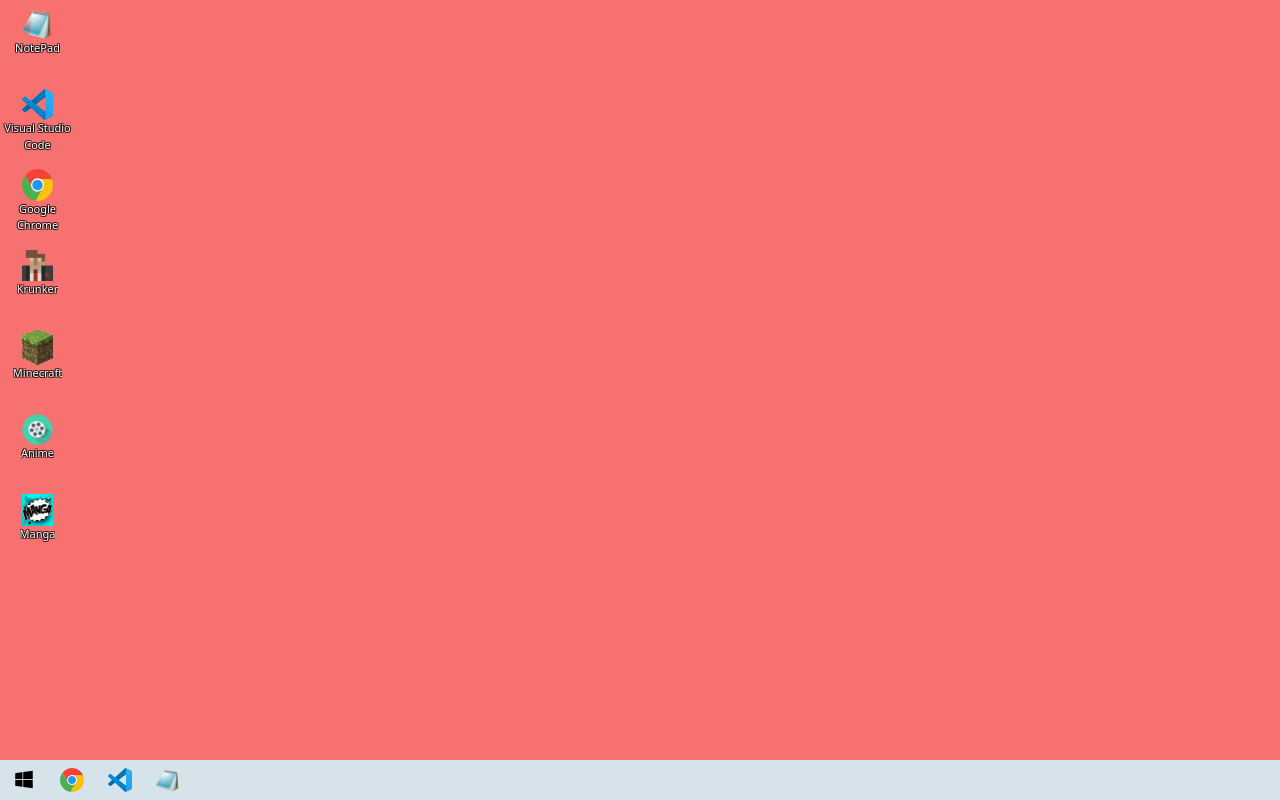
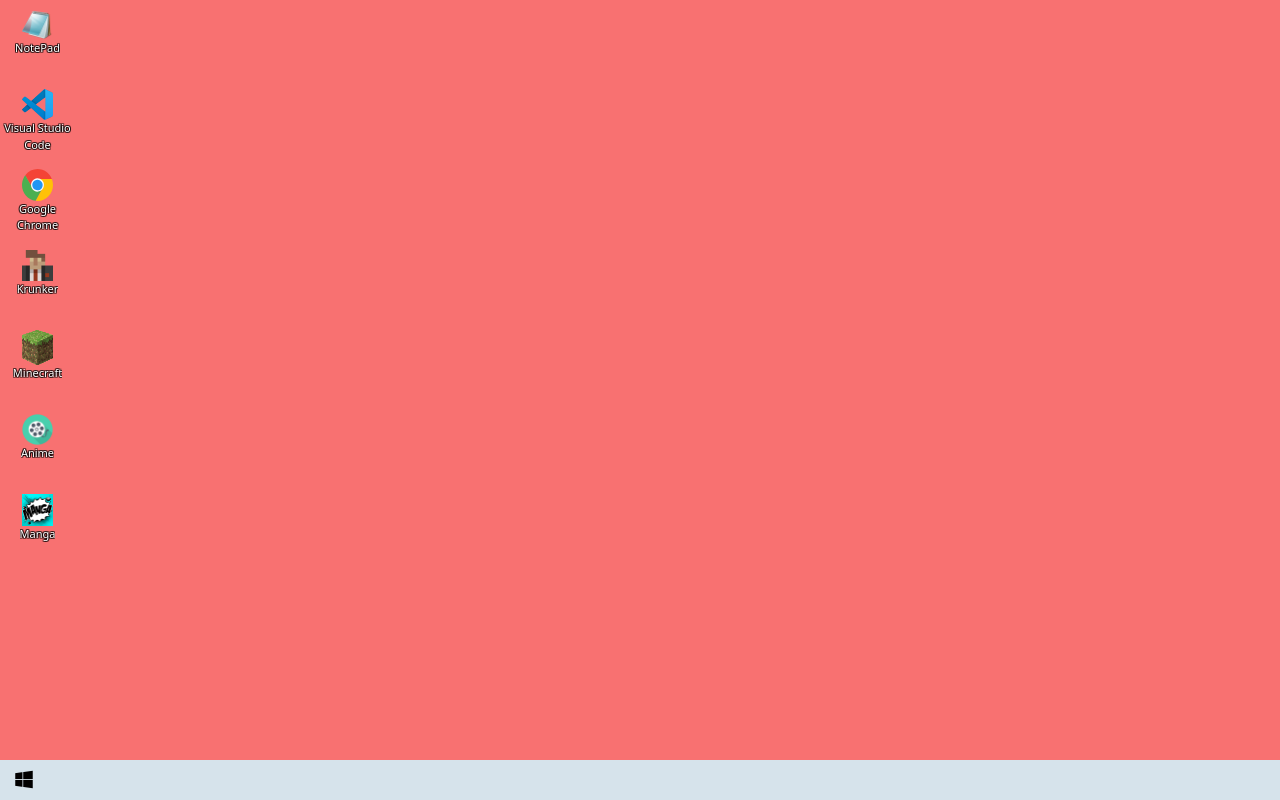
Before and after one commit to vuongle2609/Windows-10, a React (Create React App) app: page / in a window 1280 px wide. Built offline with nearby package versions, Linux system fonts and the light colour scheme.

Commit message:
add trayicon action

```diff
--- a/src/components/Apps/Anime.js
+++ b/src/components/Apps/Anime.js
@@ -5,7 +5,7 @@ const Anime = () => {
   const { setAnime } = useStore();
 
   return (
-    <WindowsBase name="Anime" resizer="anime" appClose={setAnime}>
+    <WindowsBase name="Anime" resizer="anime" appClose={setAnime} num={5}>
       <div className="w-full h-full bg-white flex flex-col">
         <div className="w-full flex-1 bg-red-200">
           <iframe
--- a/src/components/Apps/Chrome.js
+++ b/src/components/Apps/Chrome.js
@@ -7,7 +7,7 @@ const NotePad = () => {
   } = useStore();
 
   return (
-    <WindowsBase name="Chrome" resizer="chrome" appClose={setChrome}>
+    <WindowsBase name="Chrome" resizer="chrome" appClose={setChrome} num={0}>
       <div className="w-full h-full bg-white flex flex-col">
         <div className="border-b-[1px] border-gray-300 flex items-center py-1 px-2">
           <i className="fa-regular fa-arrow-left px-2 "></i>
--- a/src/components/Apps/Krunker.js
+++ b/src/components/Apps/Krunker.js
@@ -5,7 +5,7 @@ const Krunker = () => {
   const { setKrunker } = useStore();
 
   return (
-    <WindowsBase name="Krunker" resizer="krunker" appClose={setKrunker}>
+    <WindowsBase name="Krunker" resizer="krunker" appClose={setKrunker} num={3}>
       <div className="w-full h-full bg-white flex flex-col">
         <div className="w-full flex-1 bg-red-200">
           <iframe
--- a/src/components/Apps/Manga.js
+++ b/src/components/Apps/Manga.js
@@ -5,7 +5,7 @@ const Manga = () => {
   const { setManga } = useStore();
 
   return (
-    <WindowsBase name="Manga" resizer="manga" appClose={setManga}>
+    <WindowsBase name="Manga" resizer="manga" appClose={setManga} num={6}>
       <div className="w-full h-full bg-white flex flex-col">
         <div className="w-full flex-1 bg-red-200">
           <iframe
--- a/src/components/Apps/Minecraft.js
+++ b/src/components/Apps/Minecraft.js
@@ -5,7 +5,7 @@ const Minecraft = () => {
   const { setMinecraft } = useStore();
 
   return (
-    <WindowsBase name="Minecraft" resizer="minecraft" appClose={setMinecraft}>
+    <WindowsBase name="Minecraft" resizer="minecraft" appClose={setMinecraft} num={4}>
       <div className="w-full h-full bg-white flex flex-col">
         <div className="w-full flex-1 bg-red-200">
           <iframe
--- a/src/components/Apps/NotePad.js
+++ b/src/components/Apps/NotePad.js
@@ -9,6 +9,7 @@ const NotePad = () => {
       name="Untitled - Notepad"
       resizer="notePad"
       appClose={setNotePad}
+      num={2}
     >
       <div className="w-full h-full bg-white flex flex-col">
         <div className="border-b-[1px] border-black flex text-[12px] h-[20px]">
--- a/src/components/Apps/Vscode.js
+++ b/src/components/Apps/Vscode.js
@@ -5,7 +5,7 @@ const Vscode = () => {
   const { setVscode } = useStore();
 
   return (
-    <WindowsBase name="Visual Studio Code" resizer="vscode" appClose={setVscode}>
+    <WindowsBase name="Visual Studio Code" resizer="vscode" appClose={setVscode} num={1}>
       <iframe
         src="https://vscode.dev/"
         allowfullscreen
--- a/src/components/Apps/WindowsBase.js
+++ b/src/components/Apps/WindowsBase.js
@@ -4,15 +4,17 @@ import { useState, useEffect } from "react";
 import useStore from "../../store";
 
 const WindowsBase = (props) => {
-  const { onApp, setOnApp } = useStore();
+  const { onApp, setOnApp, appN, setAppN } = useStore();
   const [width, setWidth] = useState("100%");
-  const [height, setHeight] = useState("96%");
+  const [height, setHeight] = useState("96.02%");
   const [position, setPosition] = useState({ x: 0, y: 0 });
   const [max, setMax] = useState(false);
 
   useEffect(() => {
     setOnApp(true);
+    setAppN(props.num);
   }, []);
+
   const handleMaxSize = () => {
     setWidth("100%");
     setHeight("96%");
@@ -27,12 +29,16 @@ const WindowsBase = (props) => {
     setMax(true);
   };
 
+  const handleMinimize = () => {
+    document.querySelector(".react-draggable").classList.add("hidden");
+  };
+
   return (
     <Draggable handle=".topBar" position={position}>
       <Resizable
         defaultSize={{
           width: "100%",
-          height: "96%",
+          height: "97%",
         }}
         minWidth="400"
         minHeight="250"
@@ -56,7 +62,12 @@ const WindowsBase = (props) => {
             <p className="text-[12px] pl-2">{props.name}</p>
             <div className="flex-1 topBar h-full"></div>
             <div className="flex items-center h-full">
-              <div className="w-[46px] flex h-full items-center justify-center">
+              <div
+                className="w-[46px] flex h-full items-center justify-center"
+                onClick={() => {
+                  handleMinimize();
+                }}
+              >
                 <i className="fa-regular fa-horizontal-rule text-[8px]"></i>
               </div>
               {!max ? (
@@ -83,6 +94,7 @@ const WindowsBase = (props) => {
               <div
                 className="w-[46px] flex h-full items-center justify-center hover:bg-[#e81123] hover:text-white"
                 onClick={() => {
+                  setAppN(null);
                   props.appClose(false);
                   setOnApp(false);
                 }}
--- a/src/components/Taskbar.js
+++ b/src/components/Taskbar.js
@@ -3,10 +3,27 @@ import useStore from "../store";
 import chrome from "../assets/icon_windows/chrome.svg";
 import vscode from "../assets/icon_windows/Visual_Studio_Code_1.35_icon.svg";
 import notepad from "../assets/icon_windows/Notepad_Vista_10.png";
+import krunker from "../assets/icon_windows/Trigger.PNG.png";
+import minecraft from "../assets/icon_windows/minecraft-1.svg";
+import movie from "../assets/icon_windows/icon-for-movie-1.jpg";
+import manga from "../assets/icon_windows/manga-icon-0.jpg";
 
 const Taskbar = () => {
-  const { setMenuOpen, menuOpen, setChrome, setNotePad, setVscode, onApp } =
-    useStore();
+  const { setMenuOpen, appN } = useStore();
+
+  const iconArr = [chrome, vscode, notepad, krunker, minecraft, movie, manga];
+
+  const handleMinimize = () => {
+    const window = document.querySelector(".react-draggable");
+
+    const isMinimize = window.classList.contains("hidden");
+
+    if (isMinimize) {
+      window.classList.remove("hidden");
+      return;
+    }
+    window.classList.add("hidden");
+  };
 
   return (
     <>
@@ -20,39 +37,17 @@ const Taskbar = () => {
         {/* <div className="h-[40px] w-[48px] flex justify-center items-center hover:bg-red-200">
           <i class="fa-regular fa-magnifying-glass reve"></i>
         </div> */}
-        <div
-          className="h-[40px] w-[48px] flex justify-center items-center hover:bg-red-200 p-2"
-          onClick={() => {
-            if (!onApp) {
-              setChrome(true);
-            }
-            console.log("k");
-          }}
-        >
-          <img src={chrome} alt="" className="w-full h-full" />
-        </div>
-        <div
-          className="h-[40px] w-[48px] flex justify-center items-center hover:bg-red-200 p-2"
-          onClick={() => {
-            if (!onApp) {
-              setVscode(true);
-            }
-            console.log("k");
-          }}
-        >
-          <img src={vscode} alt="" className="w-full h-full" />
-        </div>
-        <div
-          className="h-[40px] w-[48px] flex justify-center items-center hover:bg-red-200 p-2"
-          onClick={() => {
-            if (!onApp) {
-              setNotePad(true);
-            }
-            console.log("k");
-          }}
-        >
-          <img src={notepad} alt="" className="w-auto h-full" />
-        </div>
+
+        {appN || appN === 0 ? (
+          <div
+            className="h-[40px] w-[48px] flex justify-center items-center hover:bg-red-200 p-2"
+            onClick={handleMinimize}
+          >
+            <img src={iconArr[appN]} alt="" className="w-full h-full" />
+          </div>
+        ) : (
+          false
+        )}
       </div>
       <TaskbarMenu />
     </>
--- a/src/store.js
+++ b/src/store.js
@@ -12,6 +12,12 @@ const useStore = create((set) => ({
   setOnApp: (bol) => {
     set(() => ({
       onApp: bol,
+    }));
+  },
+  appN: null,
+  setAppN: (num) => {
+    set(() => ({
+      appN: num,
     }));
   },
   icon: 0,
```
